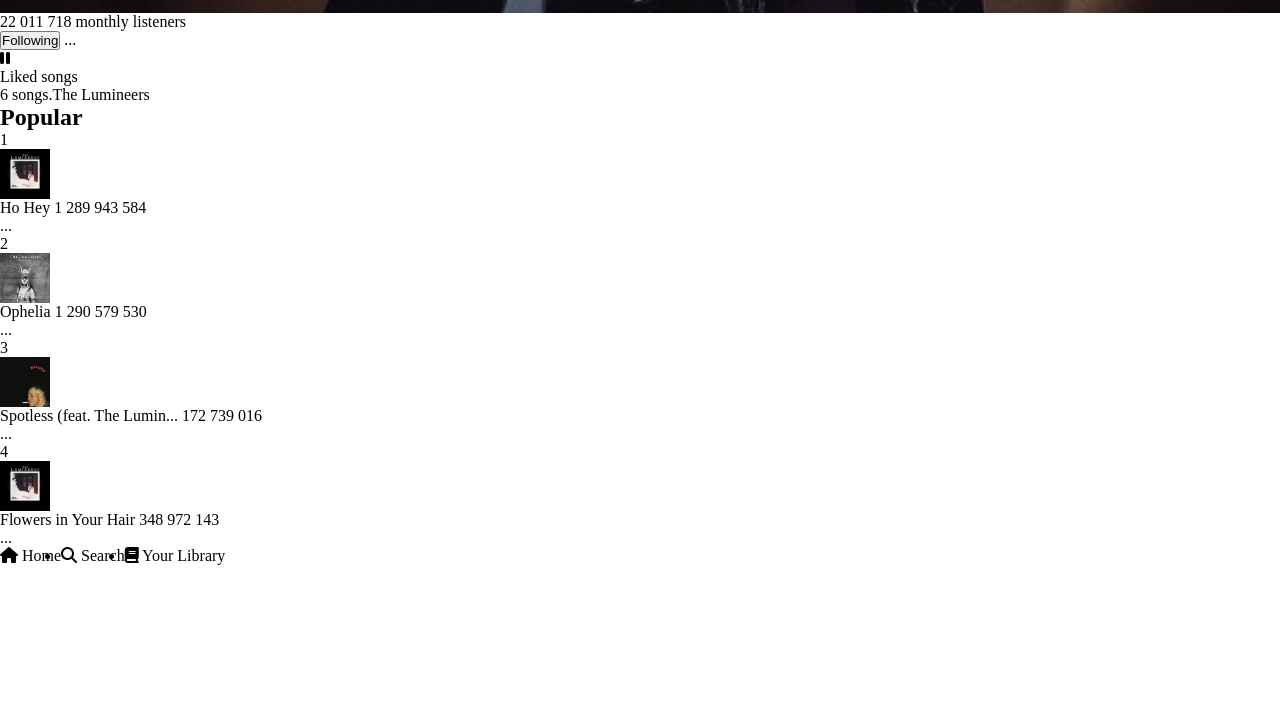
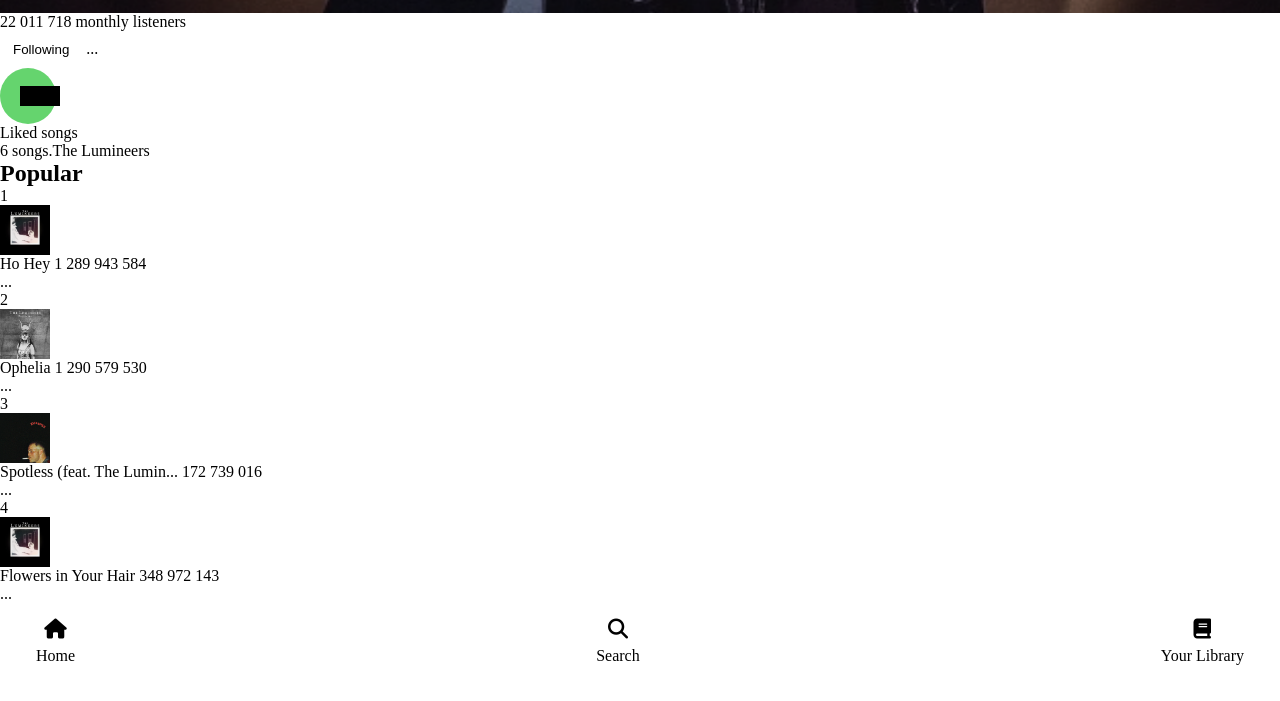
Before and after one commit to danielbgmg/Spotify-Mobile, a plain HTML site: page src/index.html in a window 1280 px wide. Shown: the part 437-1138 px from the top of the page. Before the commit the page ends 1002 px from the top, so only its background shows below. Drawn offline with Linux system fonts and the light colour scheme.

Commit message:
Feat: Atualizacao do Layoute

```diff
--- a/src/styles/_variables.scss
+++ b/src/styles/_variables.scss
@@ -14,6 +14,6 @@
   rgba(18, 18, 18, 0.8) 15%,  /* Cor #121212 com opacidade 80% aos 15% do gradiente */
   rgba(18, 18, 18, 1) 40%     /* Cor #121212 com opacidade 100% aos 40% do gradiente */
 );
-$radius: 20;
+$radius: 20px;
 
 @import url('https://fonts.googleapis.com/css2?family=Roboto:ital,wght@0,100;0,300;0,400;0,500;0,700;0,900;1,100;1,300;1,400;1,500;1,700;1,900&display=swap');
--- a/src/styles/main.scss
+++ b/src/styles/main.scss
@@ -51,8 +51,75 @@
   width: 50px;
   height: 50px;
 }
+.nav-container {
+  padding: 16px 36px 36px 36px;
+}
+.followInfo span {
+  display: block;
+
+}
+.musicPlay {
+  position: relative;
+  width: 56px;
+  height: 56px;
+  display:flex;
+  justify-content: center;
+  align-items: center;
+  background-color: $primary-color;
+  border-radius: 50%;
+}
+
+.musicPlay::before {
+  position: absolute;
+  content: "";
+  width: 40px;
+  height: 20px;
+  background-color: black;
+  left: 20px;
+}
+
+.musicPlay::after {
+  position: absolute;
+  content: "";
+  width: 4px;
+  height: 20px;
+  background-color: black;
+  right: 20px;
+}
+.musicInfo {
+display:flex;
+justify-content: space-between;
+padding: 16;
+}
+
+.followInfo {
+  display: flex;
+   align-items: center;
+ justify-content: space-between;
+}
+
+.btn-follow {
+  border: 1px solid white;
+  padding: 10px 12px;
+  background: transparent;
+  border-radius: $radius;
+}
+
+
 
 .nav-list {
   display: flex;
+  justify-content: space-between;
 }
+.nav-item {
+  list-style: none;
+  display: flex;
+  flex-direction: column;
+  align-items: center;
+  gap: 8px;
+}
+.icon {
+  font-size: 20px;
+}
+
 /*# sourceMappingURL=main.css.map */
```
Also changed, not shown: src/styles/main.css, 1 other file.
